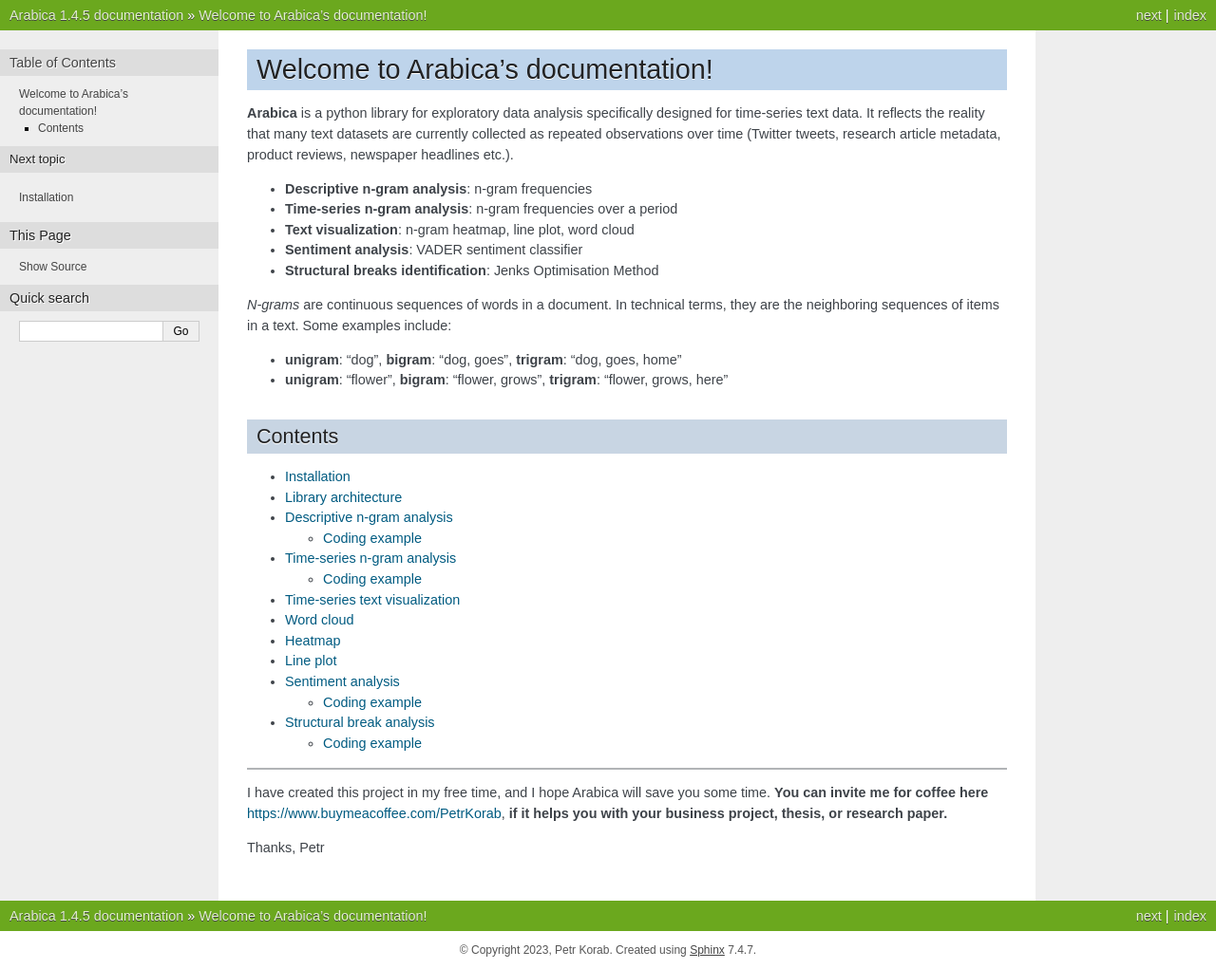
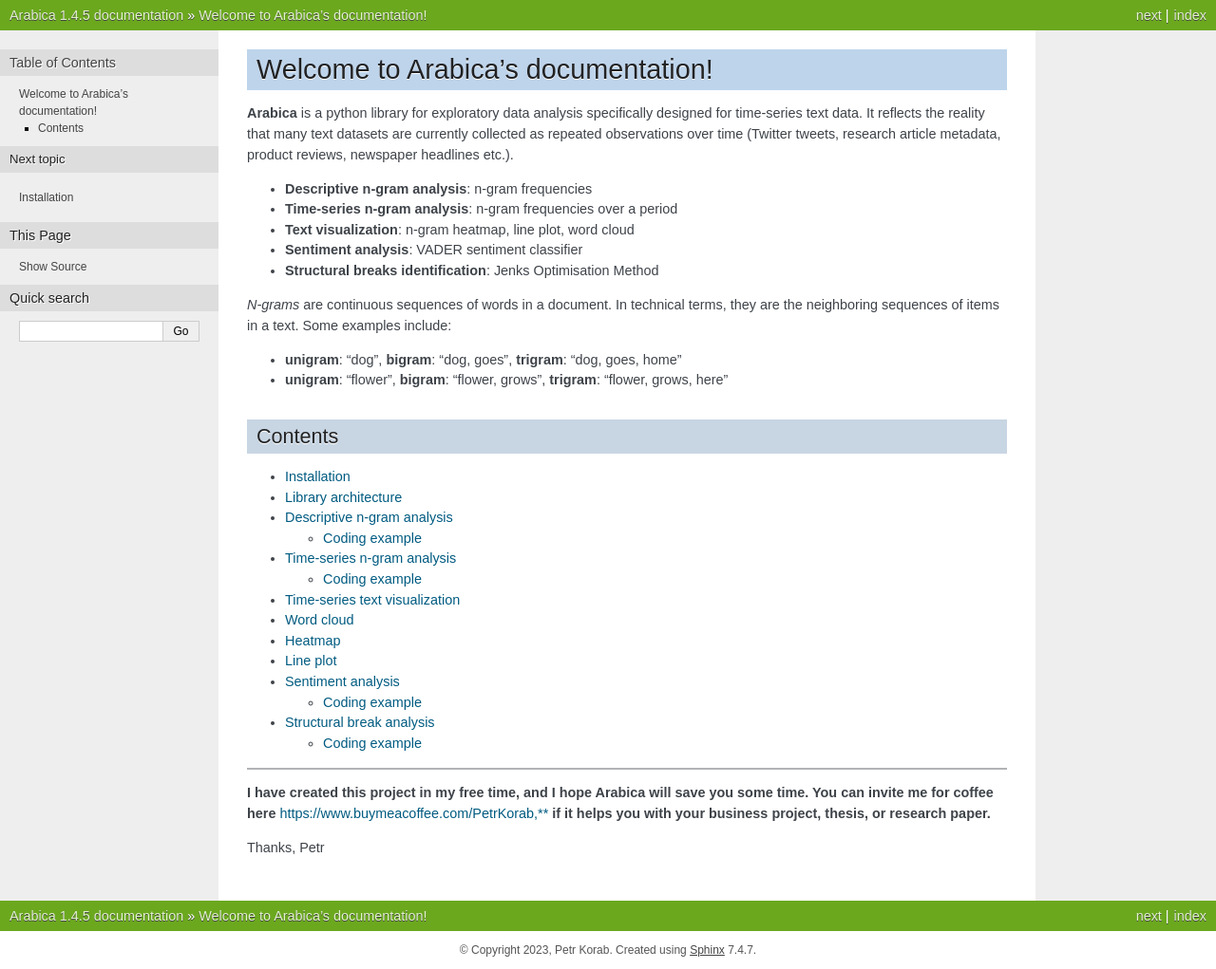
Before and after one commit to PetrKorab/Arabica, a Sphinx documentation site: the page built from docs/source/index.rst, in a window 1280 px wide. Shown: the whole page at 95% size. Built offline with Sphinx 7.4.7, drawn with Linux system fonts in a browser that asks for light colours; pages that are not in the unit, such as notebooks, are missing from menus.

```diff
--- a/docs/source/index.rst
+++ b/docs/source/index.rst
@@ -41,6 +41,6 @@ Contents
 ------
 
 
-I have created this project in my free time, and I hope Arabica will save you some time. **You can invite me for coffee here** https://www.buymeacoffee.com/PetrKorab, **if it helps you with your business project, thesis, or research paper.**
+**I have created this project in my free time, and I hope Arabica will save you some time. You can invite me for coffee here** https://www.buymeacoffee.com/PetrKorab,** **if it helps you with your business project, thesis, or research paper.**
 
 Thanks, Petr
```
